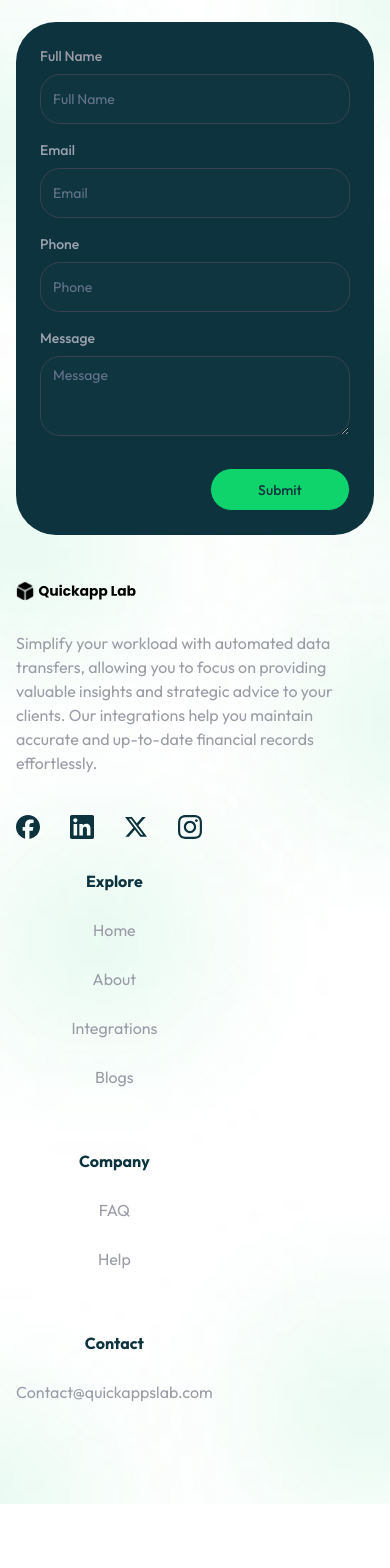
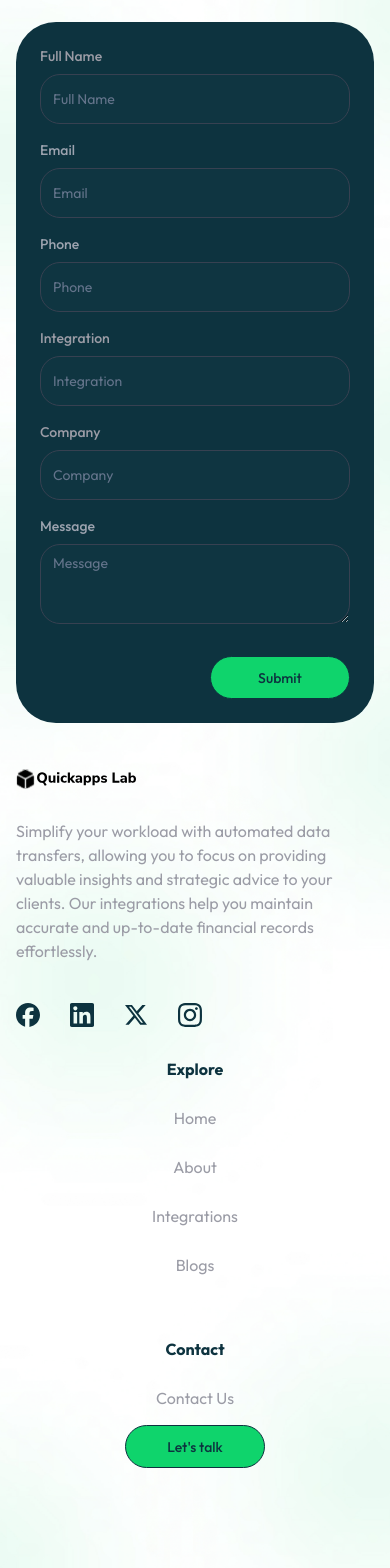
Before and after one commit to nauman434/QuickAppsLab, a Next.js app: page /contact in a window 390 px wide. Shown: the part 302-1870 px from the top of the page. Before the commit the page ends 1806 px from the top, so only its background shows below. Built offline with nearby package versions, Linux system fonts and the light colour scheme.

Commit message:
added new fields

```diff
--- a/app/(route)/_components/hero.tsx
+++ b/app/(route)/_components/hero.tsx
@@ -14,7 +14,7 @@ const Hero = () => {
                         Seamless Data Integration for Business
                     </h1>
                     <div className='mt-5'>
-                        <p className='mb-5 text-muted-stone'>For more than a decade, merchants on Shopify have trusted Bold apps to help grow their ecommerce stores.</p>
+                        <p className='mb-5 text-muted-stone'>QuickApps Lab delivers cutting-edge solutions for effortless data integration, allowing you to focus on growing your business.</p>
                         <Button className="btn">
                             <Link href={'https://cal.com/quickappslab/intro'}>
                                 Let&apos;s talk
--- a/app/(routes)/integrations/[slug]/page.tsx
+++ b/app/(routes)/integrations/[slug]/page.tsx
@@ -56,6 +56,10 @@ const Article = async ({ params }: { params: { slug: string } }) => {
   return (
     <Container className="py-[80px]">
       <div className="mt-8">
+        <div className='mb-7'>
+          <Image src={urlFor(data.image).url()} width={200} height={200} alt={data.title} style={{ objectFit: 'contain', height: '100%' }} />
+        </div>
+
         <h1 className="text-start md:text-[64px] text-[48px] font-bold font-syne w-full text-primary ">
           {data.title}
         </h1>
--- a/app/api/mail/route.ts
+++ b/app/api/mail/route.ts
@@ -16,6 +16,8 @@ export async function POST(request: Request) {
         Full Name, ${formData.fullName}
         Email: ${formData.email}
         Phone: ${formData.phone}
+        Integration: ${formData.integrations}
+        Company: ${formData.company}
         Message: ${formData.message}
 
       `,
--- a/components/EmailTemplate.tsx
+++ b/components/EmailTemplate.tsx
@@ -5,6 +5,8 @@ interface EmailTemplateProps {
     fullName: string,
     email: string,
     phone: string,
+    integrations: string,
+    company: string,
     message: string,
   }
 }
@@ -12,11 +14,31 @@ interface EmailTemplateProps {
 export const EmailTemplate: React.FC<Readonly<EmailTemplateProps>> = ({
   formData,
 }) => (
-    <div>
-    <h1>Full Name: {formData.fullName}</h1>
-    <h2>Email: {formData.email}</h2>
-    <h2>Phone: {formData.phone}</h2>
-    <p>Message: {formData.message}</p>
-
+  <div className="p-6 bg-white shadow-lg rounded-lg">
+    <h1 className="text-2xl font-bold mb-4">Contact Information</h1>
+    <div className="mb-2">
+      <span className="font-semibold text-gray-700 ">Full Name: </span>
+      <span className="ml-2 text-gray-900">{formData.fullName}</span>
     </div>
-  )
+    <div className="mb-2">
+      <span className="font-semibold text-gray-700 ">Email: </span>
+      <span className="ml-2 text-gray-900">{formData.email}</span>
+    </div>
+    <div className="mb-2">
+      <span className="font-semibold text-gray-700 ">Phone: </span>
+      <span className="ml-2 text-gray-900">{formData.phone}</span>
+    </div>
+    <div className="mb-2">
+      <span className="font-semibold text-gray-700 ">Integration: </span>
+      <span className="ml-2 text-gray-900">{formData.integrations}</span>
+    </div>
+    <div className="mb-2">
+      <span className="font-semibold text-gray-700 ">Company: </span>
+      <span className="ml-2 text-gray-900">{formData.company}</span>
+    </div>
+    <div className="mb-2">
+      <span className="font-semibold text-gray-700 ">Message: </span>
+      <span className="ml-2 text-gray-900">{formData.message}</span>
+    </div>
+  </div>
+);
--- a/components/Footer.tsx
+++ b/components/Footer.tsx
@@ -3,6 +3,7 @@ import Container from './Container'
 import Logo from './Logo'
 import Image from 'next/image'
 import Link from 'next/link'
+import { Button } from './ui/button'
 
 const social = [
     {
@@ -66,7 +67,7 @@ const company = [
 
 const Footer = () => {
     return (
-        <Container className='pb-[100px] flex justify-between gap-[30px] flex-wrap'>
+        <Container className='pb-[100px] flex md:flex-row flex-col justify-between gap-[30px]'>
             <div className='md:w-[380px] w-full flex flex-col gap-[40px]'>
                 <div className='flex flex-col gap-[20px]'>
                     <Logo />
@@ -97,22 +98,19 @@ const Footer = () => {
                         ))
                     }
                 </div>
-                <div className='flex flex-col gap-[15px]'>
-                    <p className='font-bold text-secondary-navy'>Company</p>
-                    {
-                        company.map((item) => (
-                            <Link key={item.id} href={item.link}>
-                                <p className='text-muted-stone mt-[10px] leading-[150%] cursor-pointer hover:text-secondary-navy'>{item.name}</p>
-                            </Link>
-                        ))
-                    }
-                </div>
-                <div className='flex flex-col gap-[15px]'>
+                <div className='flex flex-col sm:items-start items-center gap-[15px]'>
                     <p className='font-bold text-secondary-navy'>Contact</p>
 
                     <p className='text-muted-stone mt-[10px] leading-[150%] cursor-pointer hover:text-secondary-navy'>
-                        Contact@quickappslab.com
+                        <Link href={'/contact'}>
+                        Contact Us
+                        </Link>
                     </p>
+                    <Button className="btn">
+                            <Link href={'https://cal.com/quickappslab/intro'}>
+                                Let&apos;s talk
+                            </Link>
+                        </Button>
                 </div>
             </div>
         </Container>
--- a/components/Form.tsx
+++ b/components/Form.tsx
@@ -10,19 +10,19 @@ const Form: React.FC = () => {
         fullName: '',
         email: '',
         phone: '',
+        integrations: '',
+        company: '',
         message: ''
     });
 
-    const handleChange = (Input: string, value: string | boolean) => {
-        setFormData({ ...formData, [Input]: value });
+    const [isSubmitting, setIsSubmitting] = useState(false);
+
+    const handleChange = (input: string, value: string | boolean) => {
+        setFormData({ ...formData, [input]: value });
     };
 
-    const handleSubmit = () => {
-        console.log('Form Data:', formData);
-
-    };
-
-    const sendEmail = async () => {
+    const handleSubmit = async () => {
+        setIsSubmitting(true);
         const response = await fetch('/api/mail', {
             method: 'POST',
             headers: {
@@ -32,8 +32,19 @@ const Form: React.FC = () => {
         });
 
         if (response.status === 200) {
-            console.log('Email sent successfully');
+            alert('Form submitted successfully');
+            setFormData({
+                fullName: '',
+                email: '',
+                phone: '',
+                integrations: '',
+                company: '',
+                message: ''
+            });
+        } else {
+            alert('There was an error submitting the form. Please try again.');
         }
+        setIsSubmitting(false);
     }
 
     return (
@@ -70,6 +81,26 @@ const Form: React.FC = () => {
                     />
                 </div>
                 <div>
+                    <label className="block text-sm font-medium text-muted-stone mb-2">Integration</label>
+                    <Input
+                        type="text"
+                        value={formData.integrations}
+                        onChange={(e) => handleChange('integrations', e.target.value)}
+                        className='bg-[#0F3541] border-gray-700 h-[50px] text-muted-stone rounded-[20px]'
+                        placeholder='Integration'
+                    />
+                </div>
+                <div>
+                    <label className="block text-sm font-medium text-muted-stone mb-2">Company</label>
+                    <Input
+                        type="text"
+                        value={formData.company}
+                        onChange={(e) => handleChange('company', e.target.value)}
+                        className='bg-[#0F3541] border-gray-700 h-[50px] text-muted-stone rounded-[20px]'
+                        placeholder='Company'
+                    />
+                </div>
+                <div>
                     <label className="block text-sm font-medium text-gray-400 mb-2">Message</label>
                     <Textarea
                         value={formData.message}
@@ -81,10 +112,9 @@ const Form: React.FC = () => {
             </div>
 
             <div className="flex justify-end mt-4">
-                <Button type="button" onClick={sendEmail} className='btn items-center justify-center'>
-                    Submit
+                <Button type="button" onClick={handleSubmit} disabled={isSubmitting} className='btn items-center justify-center'>
+                    {isSubmitting ? 'Submitting...' : 'Submit'}
                 </Button>
-
             </div>
         </div>
     );
--- a/components/Logo.tsx
+++ b/components/Logo.tsx
@@ -1,11 +1,14 @@
 import Image from 'next/image'
+import Link from 'next/link'
 import React from 'react'
 
 const Logo = () => {
   return (
-    <div className='h-[40px] flex gap-6'>
-      <Image src={'/logo_black.svg'} width={120} height={120} alt='logo' className='hover:transition-all ease-in hover:scale-110 duration-300 cursor-pointer' />
-    </div>
+    <Link href={'/'}>
+      <div className='h-[40px] flex gap-6'>
+        <Image src={'/logo_black.svg'} width={120} height={120} alt='logo' className='hover:transition-all ease-in hover:scale-110 duration-300 cursor-pointer' />
+      </div>
+    </Link>
   )
 }
 
--- a/components/Navbar.tsx
+++ b/components/Navbar.tsx
@@ -19,10 +19,6 @@ const navLinks = [
     {
         name: 'About',
         link: '/about'
-    },
-    {
-        name: 'Articles',
-        link: '/articles'
     },
     {
         name: 'Contact',
```
Also changed, not shown: public/logo_black.svg. Lines whose indentation alone changed are shown as unchanged.
